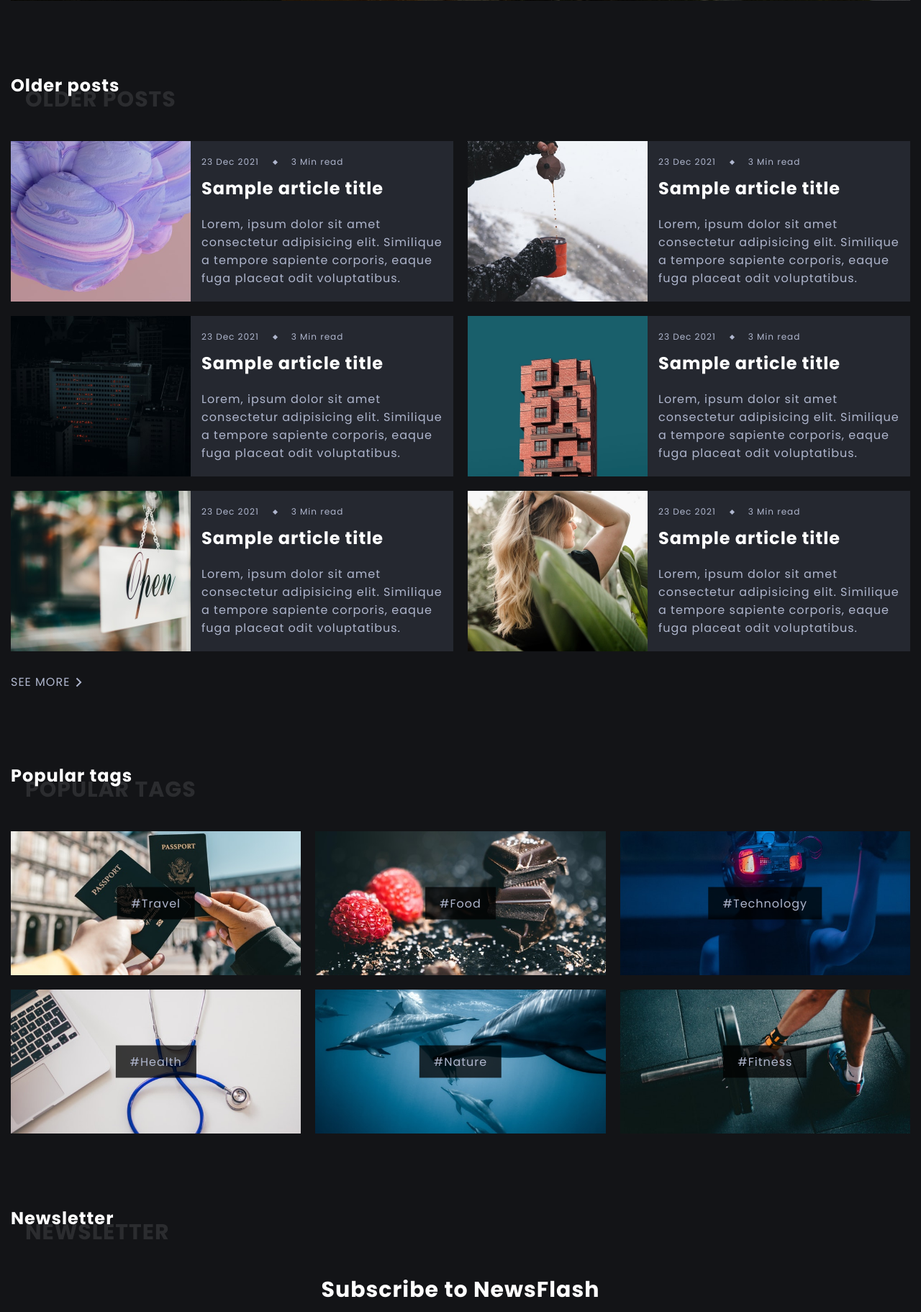
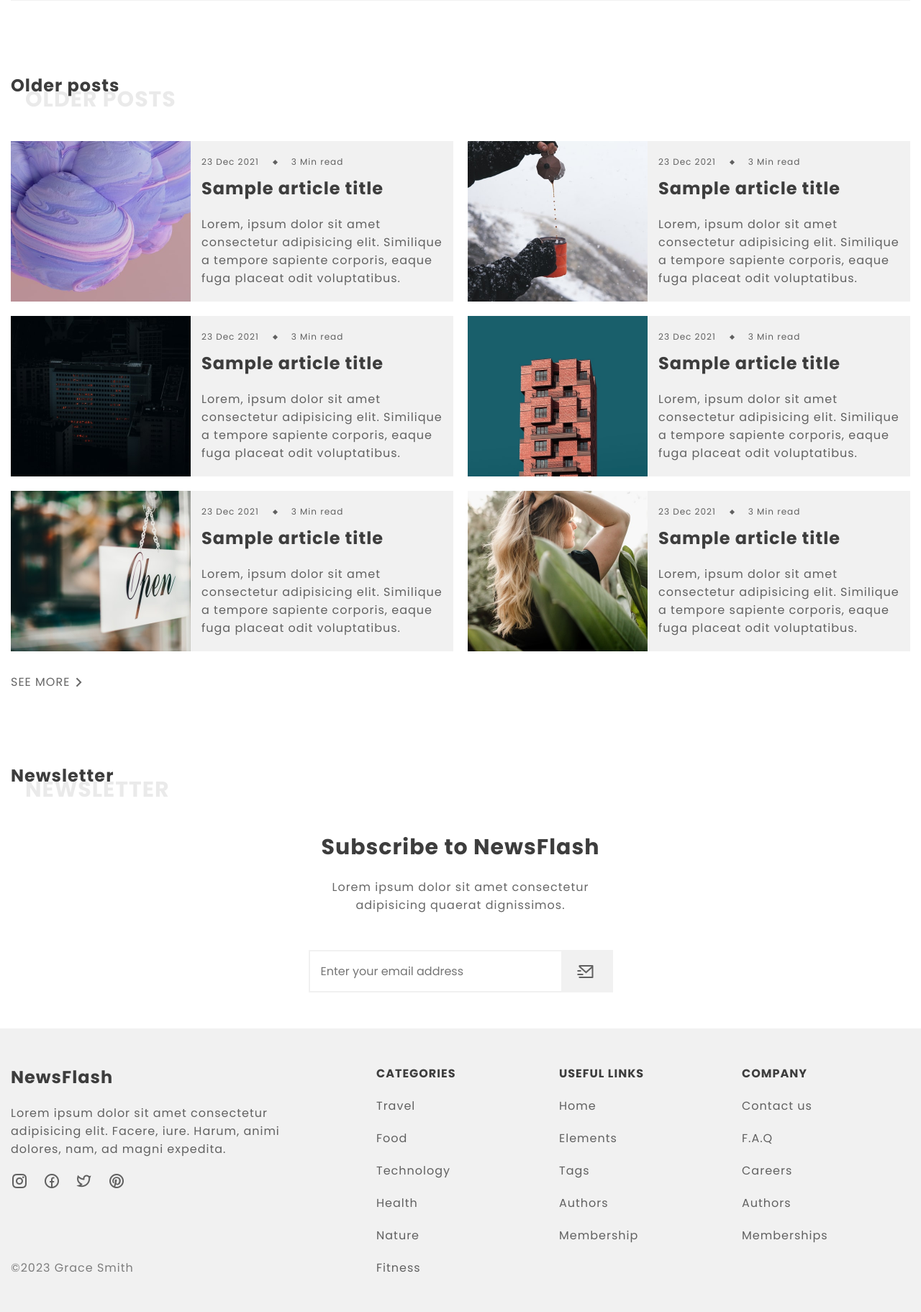
Before and after one commit to grace-n-smith/gracens.info, a PHP site: page / in a window 1280 px wide. Shown: the part 1467-3290 px from the top of the page at 72% size. After the commit the page ends 3235 px from the top, so only its background shows below. Run offline with PHP 8.4, Linux system fonts and the light colour scheme.

Commit message:
switched default theme

```diff
--- a/assets/css/main.css
+++ b/assets/css/main.css
@@ -3,16 +3,19 @@
 
 /* Custom properties */
 :root{
-    --light-color: #fff;
-    --light-color-alt: #afb6cd;
-    --primary-background-color: #131417;
-    --secondary-background-color: #252830;
-    --hover-light-color: var(--light-color);
+    --light-color: #3d3d3d;
+    --light-color-alt: rgba(0,0,0,.6);
+    --primary-background-color: #fff;
+    --secondary-background-color: #f1f1f1;
+    --hover-light-color: #fff;
     --hover-dark-color: var(--primary-background-color);
+    --transparent-dark-color: var(--secondary-background-color);
+    --transparent-light-color: rgba(0,0,0,.1);
     --gradient-color: linear-gradient(
         115deg,#4fcf70,#fad648,#a767e5,#12bcfe,#44ce7b);
-    --transparent-light-color: rgba(255,255,255,.05);
-    --transparent-dark-color: rgba(0,0,0,.75);
+
+    --transparent-dark-color: var(--secondary-background-color);
+    --transparent-light-color: rgba(0,0,0,.1);
     --font-family: 'Poppins', sans-serif;
     --font-size-xsm: 1.2rem;
     --font-size-sm: 1.6rem;
@@ -72,13 +75,14 @@ i{
 }
 /* Theme color change */
 body.light-theme{
-    --light-color: #3d3d3d;
-    --light-color-alt: rgba(0,0,0,.6);
-    --primary-background-color: #fff;
-    --secondary-background-color: #f1f1f1;
-    --hover-light-color: #fff;
-    --transparent-dark-color: var(--secondary-background-color);
-    --transparent-light-color: rgba(0,0,0,.1);
+    --light-color: #fff;
+    --light-color-alt: #afb6cd;
+    --primary-background-color: #131417;
+    --secondary-background-color: #252830;
+    --hover-light-color: var(--light-color);
+    --hover-dark-color: var(--primary-background-color);
+    --transparent-light-color: rgba(255,255,255,.05);
+    --transparent-dark-color: rgba(0,0,0,.75);
 }
 /* Reusable classes */
 .container{
--- a/index.html
+++ b/index.html
@@ -478,49 +478,6 @@
 
     </section>
 
-    <!-- Popular tags -->
-    <section class="popular-tags section">
-
-        <div class="container">
-
-            <h2 class="title section-title" data-name="Popular tags">Popular tags</h2>
-
-            <div class="popular-tags-container d-grid">
-
-                <a href="#" class="article">
-                    <span class="tag-name">#Travel</span>
-                    <img src="./assets/images/tags/travel-tag.jpg" alt="" class="article-image">
-                </a>
-
-                <a href="#" class="article">
-                    <span class="tag-name">#Food</span>
-                    <img src="./assets/images/tags/food-tag.jpg" alt="" class="article-image">
-                </a>
-
-                <a href="#" class="article">
-                    <span class="tag-name">#Technology</span>
-                    <img src="./assets/images/tags/technology-tag.jpg" alt="" class="article-image">
-                </a>
-
-                <a href="#" class="article">
-                    <span class="tag-name">#Health</span>
-                    <img src="./assets/images/tags/health-tag.jpg" alt="" class="article-image">
-                </a>
-
-                <a href="#" class="article">
-                    <span class="tag-name">#Nature</span>
-                    <img src="./assets/images/tags/nature-tag.jpg" alt="" class="article-image">
-                </a>
-
-                <a href="#" class="article">
-                    <span class="tag-name">#Fitness</span>
-                    <img src="./assets/images/tags/fitness-tag.jpg" alt="" class="article-image">
-                </a>
-
-            </div>
-
-        </div>
-    </section>
 
     <!-- Newsletter -->
     <section class="newsletter section">
@@ -572,7 +529,7 @@
                     </li>
                 </ul>
 
-                <span class="copyright-notice">&copy;2021 NewsFlash. All rights reserved.</span>
+                <span class="copyright-notice">&copy;2023 Grace Smith </span>
             </div>
 
             <div>
```
